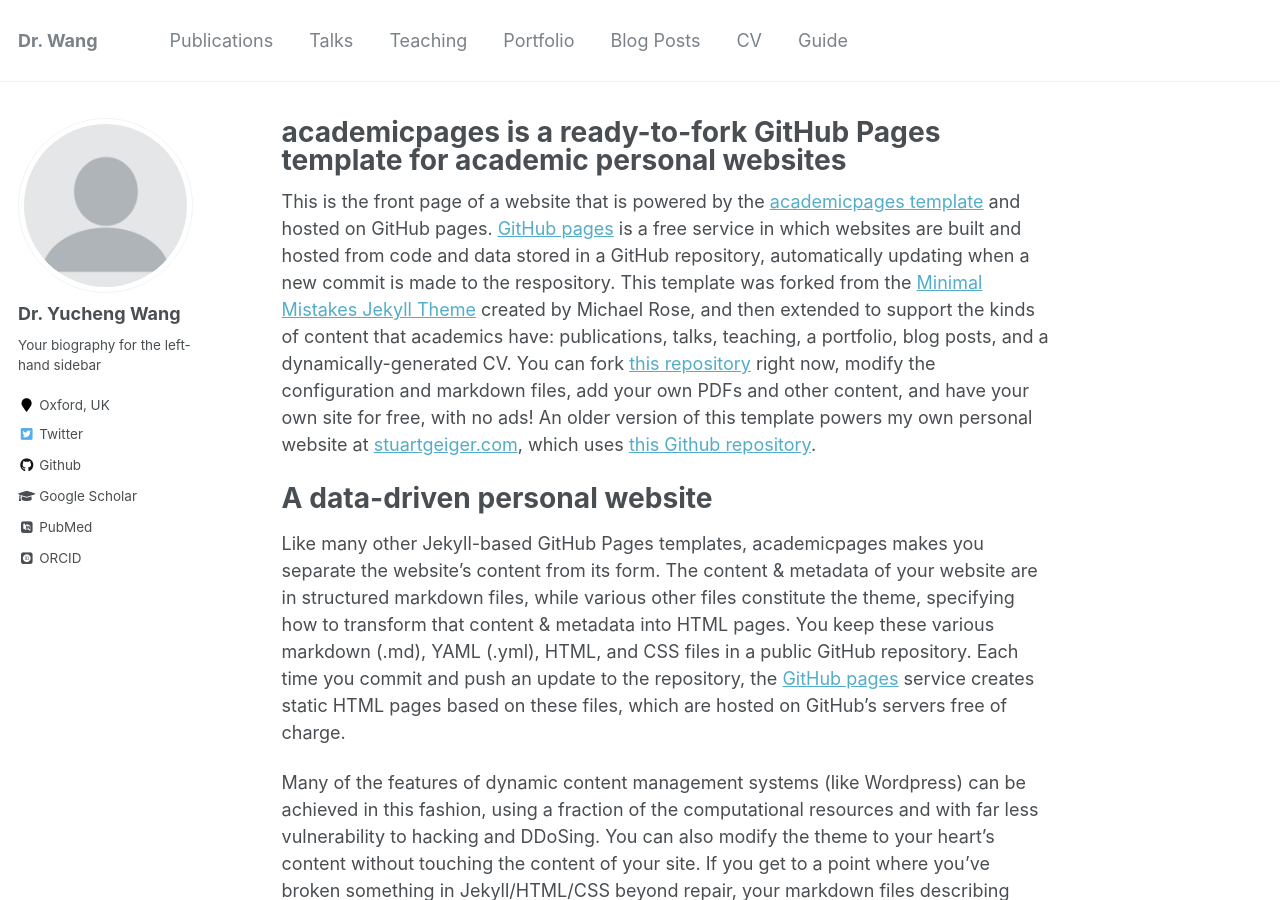
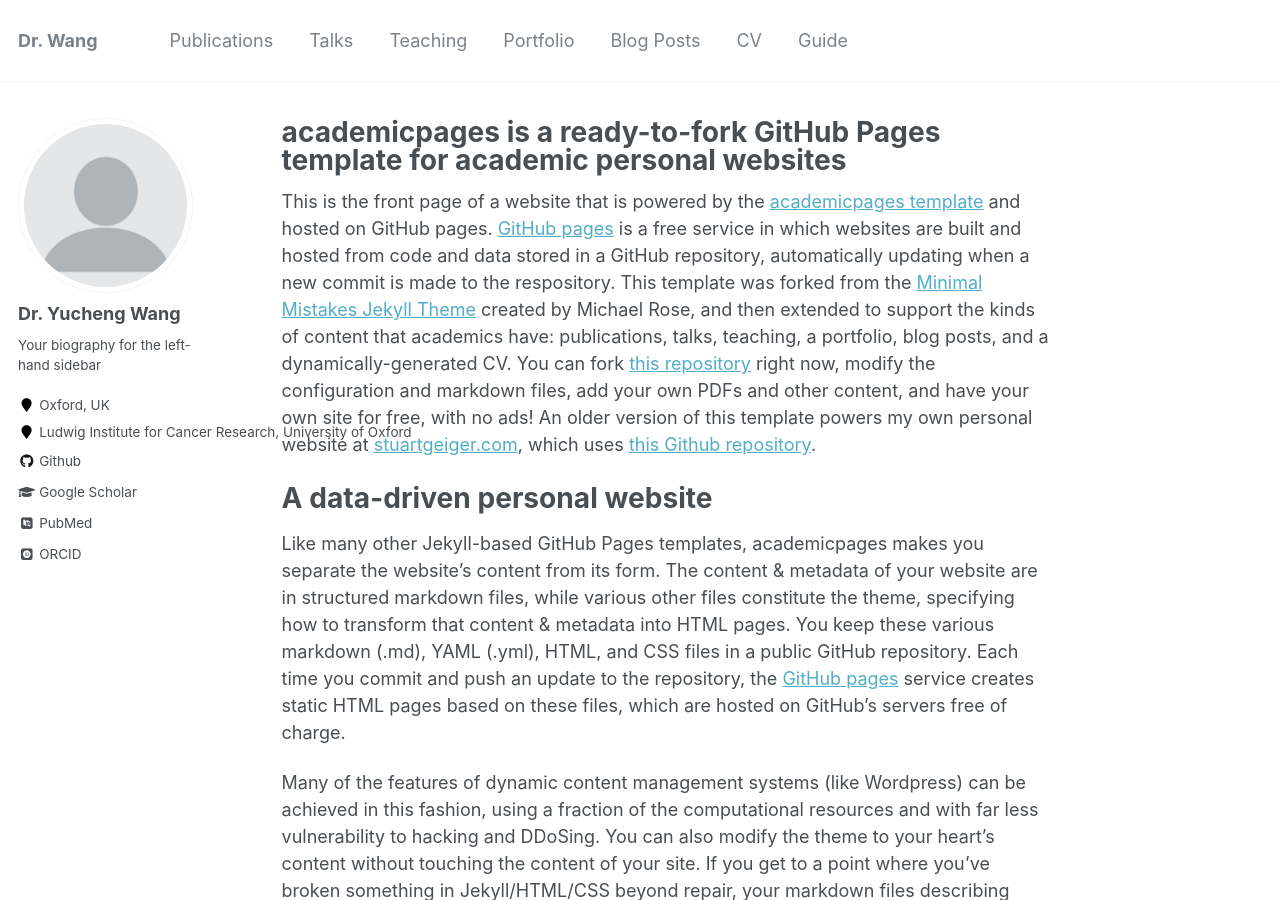
Before and after one commit to yiluyucheng/yiluyucheng.github.io, a Jekyll site: the page built from _pages/about.md, in a window 1280 px wide and 900 px high. Built offline with Jekyll 4.4.1, drawn with Linux system fonts in a browser that asks for light colours; some web fonts are replaced.

Commit message:
Update _config.yml

```diff
--- a/_config.yml
+++ b/_config.yml
@@ -82,7 +82,7 @@ author:
   avatar           : "profile.png"
   bio              : "Your biography for the left-hand sidebar"
   location         : "Oxford, UK"
-  employer         :
+  employer         : "Ludwig Institute for Cancer Research, University of Oxford"
   pubmed           : ""
   googlescholar    : "https://scholar.google.com/citations?hl=en&user=-k0mE3AAAAAJ&view_op=list_works&sortby=pubdate"
   email            :
@@ -107,7 +107,7 @@ author:
   stackoverflow    : # http://stackoverflow.com/users/123456/username
   steam            :
   tumblr           :
-  twitter          : "yucheng62950120"
+  twitter          :
   vine             :
   weibo            :
   xing             :
```
